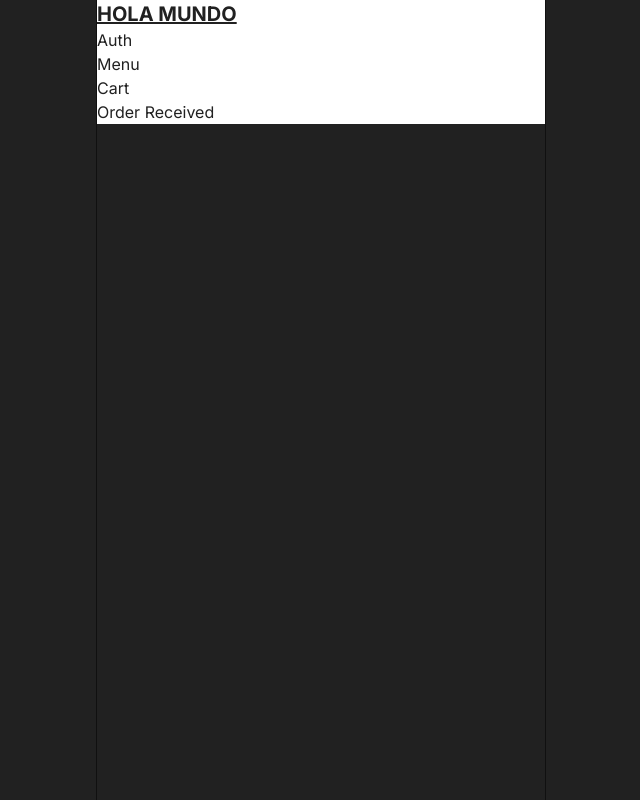
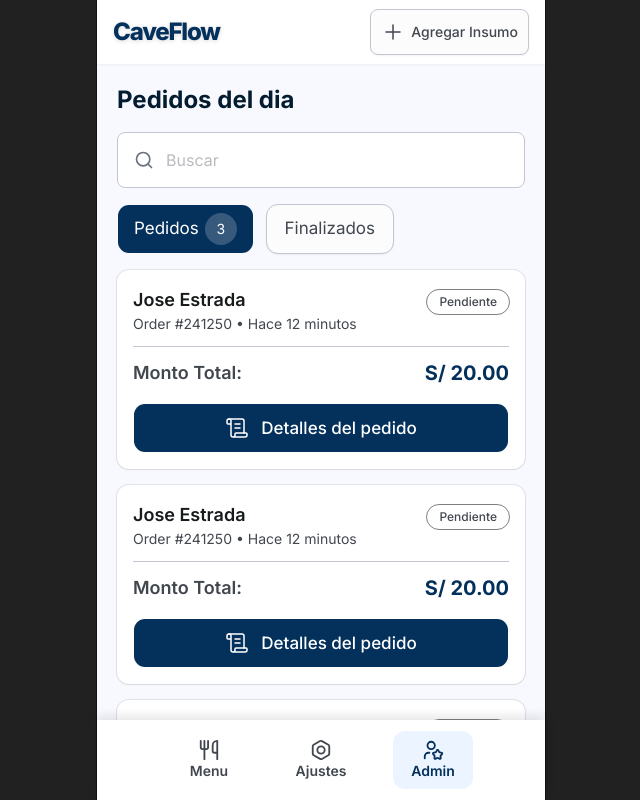
Before and after one commit to juanRCoder/ordering-system, a React (Vite) app in the folder frontend/: page /admin/dashboard in a window 1280 px wide. Before the commit this address led to /. Shown: the top 800 px of the page, without its empty margins (319-959 px from the left). Built offline with nearby package versions, Linux system fonts and the light colour scheme.

Commit message:
feat: add admin dashboad UI

```diff
--- a/frontend/package.json
+++ b/frontend/package.json
@@ -25,6 +25,7 @@
     "sonner": "^2.0.7",
     "tailwind-merge": "^3.5.0",
     "tailwindcss": "^4.2.4",
+    "vaul": "^1.1.2",
     "zod": "^4.4.3",
     "zustand": "^5.0.13"
   },
--- a/frontend/src/App.tsx
+++ b/frontend/src/App.tsx
@@ -16,6 +16,10 @@ function App() {
       <Link to="/order-received" className="block">
         Order Received
       </Link>
+      {/* Admin routes */}
+      <Link to="/admin/dashboard" className="block">
+        Admin Dashboard
+      </Link>
     </div>
   );
 }
--- a/frontend/src/components/BottomAppBar.tsx
+++ b/frontend/src/components/BottomAppBar.tsx
@@ -1,35 +1,53 @@
-import { useState } from 'react';
-import { Bolt, Utensils, type LucideIcon } from 'lucide-react';
+import { Bolt, Utensils, UserStar, type LucideIcon } from 'lucide-react';
+import { Link, useLocation } from 'react-router-dom';
 
-export const BottomAppBar = () => {
-  const [active, setActive] = useState('menu');
+type Props = {
+  statusAdmin?: boolean;
+};
+
+export const BottomAppBar = ({ statusAdmin }: Props) => {
+  const location = useLocation();
 
   const items = [
     {
       id: 'menu',
       label: 'Menu',
       icon: Utensils,
+      to: '/menu',
     },
     {
       id: 'ajustes',
       label: 'Ajustes',
       icon: Bolt,
+      to: '/ajustes',
     },
   ];
+
+  if (statusAdmin) {
+    items.push({
+      id: 'admin',
+      label: 'Admin',
+      icon: UserStar,
+      to: '/admin/dashboard',
+    });
+  }
 
   const renderItem = (item: {
     id: string;
     label: string;
     icon: LucideIcon;
+    to: string;
   }) => {
-    const isActive = active === item.id;
+    const isActive = location.pathname.startsWith(item.to);
     const Icon = item.icon;
 
     return (
-      <div
+      <Link
+        to={item.to}
         key={item.id}
-        onClick={() => setActive(item.id)}
-        className={`rounded-[12px] flex flex-col items-center justify-center p-2 px-4 w-20 cursor-pointer transition-colors ${isActive ? 'bg-[#D8E9FF]/50' : 'bg-transparent'}`}
+        className={`rounded-[12px] flex flex-col items-center justify-center p-2 px-4 w-20 cursor-pointer transition-colors ${
+          isActive ? 'bg-[#D8E9FF]/50' : 'bg-transparent'
+        }`}
       >
         <Icon
           className={isActive ? 'text-primary' : 'text-muted-foreground'}
@@ -43,7 +61,7 @@ export const BottomAppBar = () => {
         >
           {item.label}
         </p>
-      </div>
+      </Link>
     );
   };
 
--- /dev/null
+++ b/frontend/src/components/admin/OrderCard.tsx
@@ -0,0 +1,56 @@
+import { ScrollText } from 'lucide-react';
+import { Button } from '../ui/button';
+import { Card } from '../ui/card';
+
+type Props = {
+  type: 'pending' | 'completed';
+  abrir: () => void;
+};
+
+export const OrderCard = ({ type, abrir }: Props) => {
+  const isOrderCompleted = type === 'completed';
+
+  return (
+    <Card className="relative p-4 gap-3">
+      <div>
+        <div className="flex flex-col">
+          <h2 className="text-lg font-semibold">Jose Estrada</h2>
+          <p className="text-muted-foreground text-sm">
+            Order #241250 • Hace 12 minutos
+          </p>
+        </div>
+        <span
+          className={`absolute top-5 right-4 text-xs font-medium px-3 py-1 rounded-full
+					${isOrderCompleted ? 'bg-primary text-white outline-0' : 'text-[#43474F] outline'}`}
+        >
+          {isOrderCompleted ? 'Finalizado' : 'Pendiente'}
+        </span>
+      </div>
+      <hr />
+      <div className="flex flex-col gap-4">
+        <div className="flex justify-between items-center">
+          <p className="font-semibold text-lg text-muted-foreground">
+            Monto Total:
+          </p>
+          <p
+            className={`font-bold text-xl text-primary ${isOrderCompleted && 'line-through'}`}
+          >
+            S/ 20.00
+          </p>
+        </div>
+        <Button
+          onClick={abrir}
+          className={`w-full cursor-pointer rounded-[12px] py-6 flex justify-center items-center gap-3
+						${isOrderCompleted && 'bg-muted-foreground/20 text-[#42474F]/70 font-bold hover:bg-muted-foreground/10 hover:text-[#42474F]/70 hover:font-bold'}
+						`}
+        >
+          <ScrollText
+            className={`h-6! w-6! ${isOrderCompleted && 'text-[#42474F]/70'}`}
+            strokeWidth={1.5}
+          />
+          <p className="text-[17px]">Detalles del pedido</p>
+        </Button>
+      </div>
+    </Card>
+  );
+};
--- /dev/null
+++ b/frontend/src/components/admin/OrderDetailsDrawer.tsx
@@ -0,0 +1,23 @@
+import { Drawer, DrawerContent } from '@/components/ui/drawer';
+
+type props = {
+  externalTrigger?: boolean;
+  setExternalTrigger: (e: boolean) => void;
+};
+
+export const OrderDetailsDrawer = ({
+  externalTrigger,
+  setExternalTrigger,
+}: props) => {
+  return (
+    <Drawer
+      direction="bottom"
+      open={externalTrigger}
+      onOpenChange={setExternalTrigger}
+    >
+      <DrawerContent className="w-full max-w-md mr-auto ml-[640px]">
+        <div className="p-4">OrderDetailsDrawer</div>
+      </DrawerContent>
+    </Drawer>
+  );
+};
--- a/frontend/src/pages/Menu.tsx
+++ b/frontend/src/pages/Menu.tsx
@@ -1,5 +1,6 @@
 import { ChevronRight, ShoppingBag } from 'lucide-react';
 import { useEffect, useState } from 'react';
+import { Link } from 'react-router-dom';
 import { SupplyCard } from '@/components/SupplyCard';
 import { TopAppBar } from '@/components/TopAppBar';
 import { InputSearch } from '@/components/InputSearch';
@@ -13,12 +14,12 @@ import type { SupplyResponse } from '@/interfaces/supplies.interface';
 import { SupplyCardSkeleton } from '@/skeletons/SupplyCardSkeleton';
 import { CartBadget } from '@/components/cart/CartBadget';
 import { useCartStore } from '@/stores/cart.store';
-import { Link } from 'react-router-dom';
 
 function Menu() {
-  const { items, totalPrice, totalSupplies } = useCartStore();
   const [changeCategory, setChangeCategory] =
     useState<TypeSupplyResponse | null>(null);
+  const { items, totalPrice, totalSupplies } = useCartStore();
+
   const typesSupplies = useTypesSupplies();
   const allSupplies = useSuppliesByTypeId(changeCategory?.id || '');
 
@@ -46,7 +47,7 @@ function Menu() {
                   variant={
                     changeCategory?.id === type.id ? 'secondary' : 'outline'
                   }
-                  className="h-11.5 w-32 rounded-[12px] cursor-pointer text-[17px]"
+                  className="px-4 py-6 font-normal min-w-32 rounded-[12px] cursor-pointer text-[17px]"
                   onClick={() => setChangeCategory(type)}
                 >
                   {type.name}
--- a/frontend/src/pages/OrderReceived.tsx
+++ b/frontend/src/pages/OrderReceived.tsx
@@ -6,11 +6,6 @@ import { Check } from 'lucide-react';
 
 function OrderReceived() {
   const { orderId } = useParams<{ orderId: string }>();
-  const { clear } = useCartStore();
-
-  const handleNewOrder = () => {
-    clear();
-  };
 
   return (
     <section className="bg-[#F8F9FF] min-h-screen flex flex-col">
@@ -32,7 +27,7 @@ function OrderReceived() {
             </span>{' '}
             ha sido agendado para su preparacion por nuestro equipo de cocina.
           </p>
-          <Link to="/menu" onClick={handleNewOrder}>
+          <Link to="/menu" onClick={useCartStore.getState().clear}>
             <button className="bg-primary text-white px-6 py-3 rounded-lg w-full mt-6 cursor-pointer">
               Regresar al Menú
             </button>
--- /dev/null
+++ b/frontend/src/pages/admin/AdminDashboard.tsx
@@ -0,0 +1,74 @@
+import { OrderCard } from '@/components/admin/OrderCard';
+import { OrderDetailsDrawer } from '@/components/admin/OrderDetailsDrawer';
+import { BottomAppBar } from '@/components/BottomAppBar';
+import { InputSearch } from '@/components/InputSearch';
+import { TopAppBar } from '@/components/TopAppBar';
+import { Button } from '@/components/ui/button';
+import { Plus } from 'lucide-react';
+import { useState } from 'react';
+
+function AdminDashboard() {
+  const [filter, setFilter] = useState<'pending' | 'completed'>('pending');
+  const [open, setOpen] = useState(false);
+
+  return (
+    <section className="bg-[#F8F9FF] min-h-screen flex flex-col">
+      <TopAppBar
+        subtitle={
+          <p className="text-sm text-muted-foreground truncate max-w-[180px]">
+            Panel de Administrativo
+          </p>
+        }
+        itemHeader={
+          <Button
+            variant="outline"
+            className="cursor-pointer rounded-lg py-5.5"
+          >
+            <Plus className="h-6! w-6!" strokeWidth={1.5} />
+            Agregar Insumo
+          </Button>
+        }
+      />
+      <div className="flex-1 flex flex-col p-5 pb-24">
+        <div className="flex flex-col gap-4">
+          <h2 className="text-2xl font-bold text-[#031C30]">Pedidos del dia</h2>
+          <InputSearch />
+          <div className="flex gap-3">
+            <Button
+              variant={filter === 'pending' ? 'default' : 'outline'}
+              onClick={() => setFilter('pending')}
+              className="px-4 py-6 font-normal min-w-32 rounded-[12px] cursor-pointer text-[17px]"
+            >
+              Pedidos
+              <span
+                className={`${filter === 'pending' ? 'bg-white/20' : 'bg-[#D8E9FF]/50'} rounded-full h-8 w-8 grid place-items-center text-sm`}
+              >
+                3
+              </span>
+            </Button>
+            <Button
+              variant={filter === 'completed' ? 'default' : 'outline'}
+              onClick={() => setFilter('completed')}
+              className="px-4 py-6 font-normal min-w-32 rounded-[12px] cursor-pointer text-[17px]"
+            >
+              Finalizados
+            </Button>
+          </div>
+        </div>
+        <div className="mt-4">
+          <div className="grid grid-cols-1 gap-4">
+            <OrderCard type={filter} abrir={() => setOpen(!open)} />
+            <OrderCard type={filter} abrir={() => setOpen(!open)} />
+            <OrderCard type={filter} abrir={() => setOpen(!open)} />
+          </div>
+        </div>
+      </div>
+      <div className="fixed w-full max-w-md mx-auto bottom-0">
+        <BottomAppBar statusAdmin={true} />
+      </div>
+      <OrderDetailsDrawer externalTrigger={open} setExternalTrigger={setOpen} />
+    </section>
+  );
+}
+
+export default AdminDashboard;
--- a/frontend/src/router.tsx
+++ b/frontend/src/router.tsx
@@ -6,6 +6,7 @@ const App = lazy(() => import('./App.tsx'));
 const Auth = lazy(() => import('./pages/Auth.tsx'));
 const Menu = lazy(() => import('./pages/Menu.tsx'));
 const Cart = lazy(() => import('./pages/Cart.tsx'));
+const AdminDashboard = lazy(() => import('./pages/admin/AdminDashboard.tsx'));
 
 export const router = createBrowserRouter([
   {
@@ -20,5 +21,13 @@ export const router = createBrowserRouter([
   { path: '/menu', element: <Menu /> },
   { path: '/cart', element: <Cart /> },
   { path: '/order-received/:orderId', element: <OrderReceived /> },
+  // Admin routes
+  {
+    path: '/admin',
+    children: [
+      { index: true, element: <Navigate to="dashboard" replace /> },
+      { path: 'dashboard', element: <AdminDashboard /> },
+    ],
+  },
   { path: '*', element: <Navigate to="/" replace /> },
 ]);
```
Also changed, not shown: 1 other file (tests, documents, lock files or other folders).
